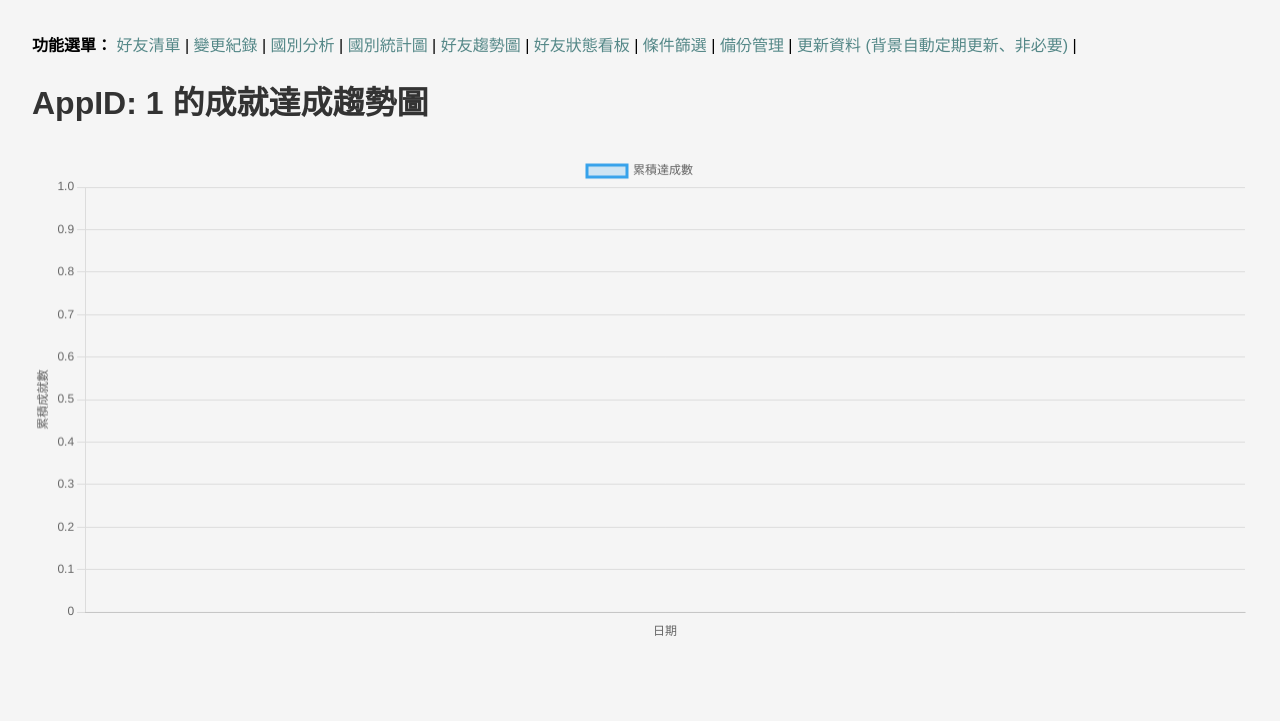
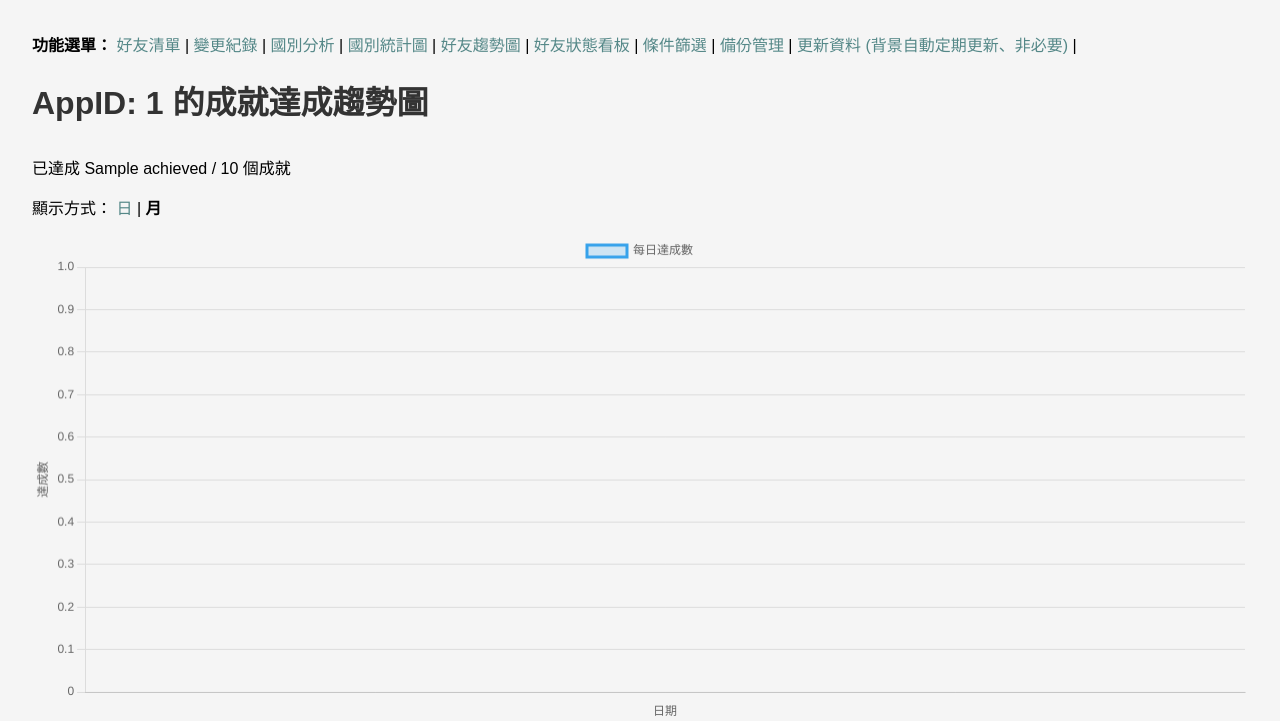
Before and after one commit to bbfox0703/steam-friend-history, a Flask app: template templates/achievement_trend.html in a window 1280 px wide. Shown: the top 721 px of the page. Run offline with Flask 2, Linux system fonts and the light colour scheme; the template is opened without the code that fills it: most values are stand-ins (such as "Sample title", 1, 10 or a date in 2020).

Commit message:
Update achievement_trend.html

```diff
--- a/templates/achievement_trend.html
+++ b/templates/achievement_trend.html
@@ -5,21 +5,25 @@
 {% block content %}
 <h1>AppID: {{ appid }} 的成就達成趨勢圖</h1>
 
-{% if error %}
-    <p style="color:red">{{ error }}</p>
-{% else %}
-    <canvas id="achieveChart" width="1000" height="400"></canvas>
-{% endif %}
+<p>已達成 {{ achieved }} / {{ total }} 個成就</p>
+
+<p>
+    顯示方式：
+    {% if mode == 'day' %}
+        <b>日</b> | <a href="?mode=month">月</a>
+    {% else %}
+        <a href="?mode=day">日</a> | <b>月</b>
+    {% endif %}
+</p>
+
+<canvas id="achieveChart" width="1000" height="400"></canvas>
 {% endblock %}
 
 {% block extra_script %}
-{{ super() }}
-{% if data %}
 <script src="https://cdn.jsdelivr.net/npm/chart.js"></script>
 <script>
     const ctx = document.getElementById('achieveChart').getContext('2d');
     const data = {{ data | tojson }};
-
     const labels = data.map(d => d.date);
     const values = data.map(d => d.count);
 
@@ -28,7 +32,7 @@
         data: {
             labels: labels,
             datasets: [{
-                label: '累積達成數',
+                label: '每日達成數',
                 data: values,
                 fill: true,
                 borderColor: 'rgba(54, 162, 235, 1)',
@@ -42,20 +46,13 @@
             scales: {
                 y: {
                     beginAtZero: true,
-                    title: {
-                        display: true,
-                        text: '累積成就數'
-                    }
+                    title: { display: true, text: '達成數' }
                 },
                 x: {
-                    title: {
-                        display: true,
-                        text: '日期'
-                    }
+                    title: { display: true, text: '{{ "月份" if mode == "month" else "日期" }}' }
                 }
             }
         }
     });
 </script>
-{% endif %}
 {% endblock %}
```
